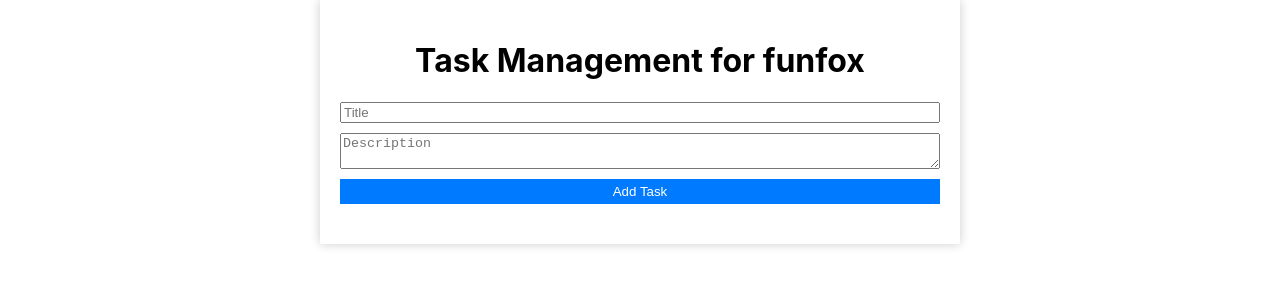
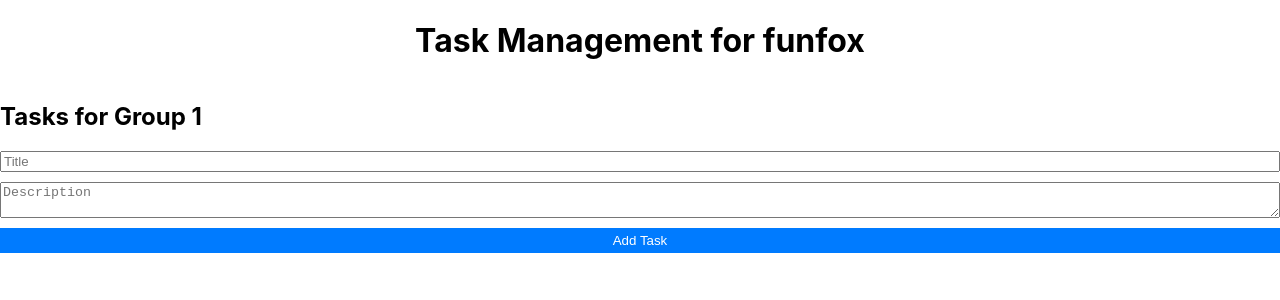
Before and after one commit to TashfeenRao/task-management, a React (Create React App) app: page /tasks/1 in a window 1280 px wide. Shown: the top 300 px of the page. Built offline with nearby package versions, Linux system fonts and the light colour scheme.

Commit message:
added user group page

```diff
--- a/package.json
+++ b/package.json
@@ -8,6 +8,7 @@
     "@testing-library/user-event": "^13.5.0",
     "react": "^18.2.0",
     "react-dom": "^18.2.0",
+    "react-router-dom": "^6.15.0",
     "react-scripts": "5.0.1",
     "uid": "^2.0.2",
     "web-vitals": "^2.1.4"
--- a/src/App.js
+++ b/src/App.js
@@ -1,22 +1,22 @@
 import "./App.css";
-import { useTaskContext } from "./TaskContext";
-import TaskForm from "./TaskForm";
-import TaskList from "./TaskList";
+import GroupSelection from "./GroupSelection";
+import { BrowserRouter as Router, Route, Routes } from "react-router-dom";
+import TaskPage from "./TaskPage";
 
 function App() {
   return (
-    <div className='App'>
-      <header className='App-header'>
-        <h1>Task Management for funfox</h1>
-      </header>
-      <main>
-        <div className='taskForm'>
-          <TaskForm />
-        </div>
-        <div className='taskList'>
-          <TaskList />
-        </div>
-      </main>
+    <div>
+      <Router>
+        <header className='App-header'>
+          <h1>Task Management for funfox</h1>
+        </header>
+        <main>
+          <Routes>
+            <Route path='/' element={<GroupSelection />} />
+            <Route path='/tasks/:groupId' element={<TaskPage />} />
+          </Routes>
+        </main>
+      </Router>
     </div>
   );
 }
--- /dev/null
+++ b/src/GroupSelection.js
@@ -0,0 +1,22 @@
+import React from "react";
+import { Link } from "react-router-dom";
+import { useUserGroupContext } from "./UserGroupContext";
+
+const GroupSelection = () => {
+  const { userGroups } = useUserGroupContext();
+
+  return (
+    <div>
+      <h2>Select a User Group</h2>
+      <ul>
+        {userGroups.map((group) => (
+          <li key={group.id}>
+            <Link to={`/tasks/${group.id}`}>{group.name}</Link>
+          </li>
+        ))}
+      </ul>
+    </div>
+  );
+};
+
+export default GroupSelection;
--- a/src/Task.js
+++ b/src/Task.js
@@ -1,12 +1,18 @@
 import React from "react";
 import "./task.css";
+import { useUserGroupContext } from "./UserGroupContext";
 
-const Task = ({ task, completeTask, deleteTask, group }) => {
+const Task = ({ task, completeTask, deleteTask, groupId }) => {
+  const { userGroups } = useUserGroupContext();
+
+  const getByGroupId = (groupId) =>
+    userGroups.find((group) => group.id === parseInt(groupId));
+
   return (
     <li className={`task ${task.completed ? "completed" : ""}`}>
       <div className='task-header'>
         <h3>{task.title}</h3>
-        <p>User Group: {group.name}</p>
+        <p>User Group: {getByGroupId(groupId).name}</p>
       </div>
       <p className='task-description'>{task.description}</p>
       <div className='task-actions'>
--- a/src/TaskForm.js
+++ b/src/TaskForm.js
@@ -1,7 +1,7 @@
 import React, { useState } from "react";
 import { useTaskContext } from "./TaskContext";
 
-const TaskForm = () => {
+const TaskForm = ({ groupId }) => {
   const { addTask } = useTaskContext();
   const [title, setTitle] = useState("");
   const [description, setDescription] = useState("");
@@ -10,7 +10,7 @@
     e.preventDefault();
     if (title.trim() === "") return;
 
-    addTask({ title, description, groupId: 1 });
+    addTask({ title, description, groupId });
     setTitle("");
     setDescription("");
   };
--- a/src/TaskList.js
+++ b/src/TaskList.js
@@ -1,24 +1,23 @@
+import { useEffect } from "react";
 import Task from "./Task";
 import { useTaskContext } from "./TaskContext";
 import { useUserGroupContext } from "./UserGroupContext";
 
-const TaskList = () => {
+const TaskList = ({ groupId }) => {
   const { tasks, completeTask, deleteTask } = useTaskContext();
-  const { userGroups } = useUserGroupContext();
-
-  // Add a function to get the user group of a task
-  const getGroupById = (groupId) =>
-    userGroups.find((group) => group.id === groupId);
 
   return (
     <ul>
-      {tasks.map((task) => (
+      {tasks &&
+        tasks
+          .filter((task) => task.groupId === groupId)
+          .map((task) => (
             <Task
               key={task.id}
               task={task}
               completeTask={completeTask}
               deleteTask={deleteTask}
-          group={getGroupById(task.groupId)}
+              groupId={groupId}
             />
           ))}
     </ul>
--- /dev/null
+++ b/src/TaskPage.js
@@ -0,0 +1,28 @@
+import React, { useState } from "react";
+import { useParams } from "react-router-dom";
+import { useTaskContext } from "./TaskContext";
+import TaskForm from "./TaskForm";
+import TaskList from "./TaskList";
+import { useUserGroupContext } from "./UserGroupContext";
+
+const TaskPage = () => {
+  const { groupId } = useParams();
+  const { userGroups } = useUserGroupContext();
+
+  return (
+    <div>
+      {userGroups.find((group) => group.id === parseInt(groupId)) ? (
+        <>
+          <h2>Tasks for Group {groupId}</h2>
+          <TaskForm groupId={groupId} />
+
+          <TaskList groupId={groupId} />
+        </>
+      ) : (
+        "Group not found"
+      )}
+    </div>
+  );
+};
+
+export default TaskPage;
```
Also changed, not shown: 1 other file (tests, documents, lock files or other folders). Lines whose indentation alone changed are shown as unchanged.
